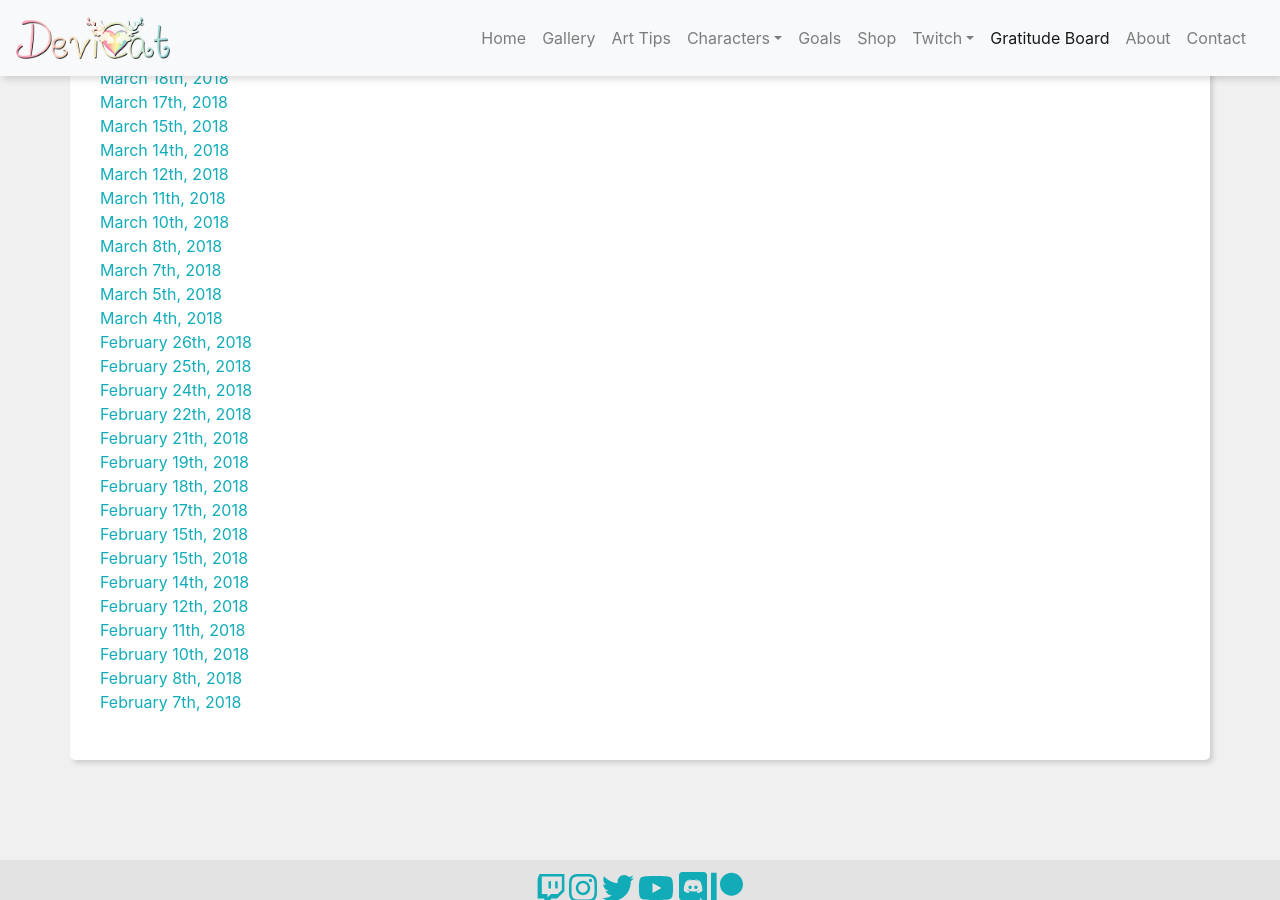
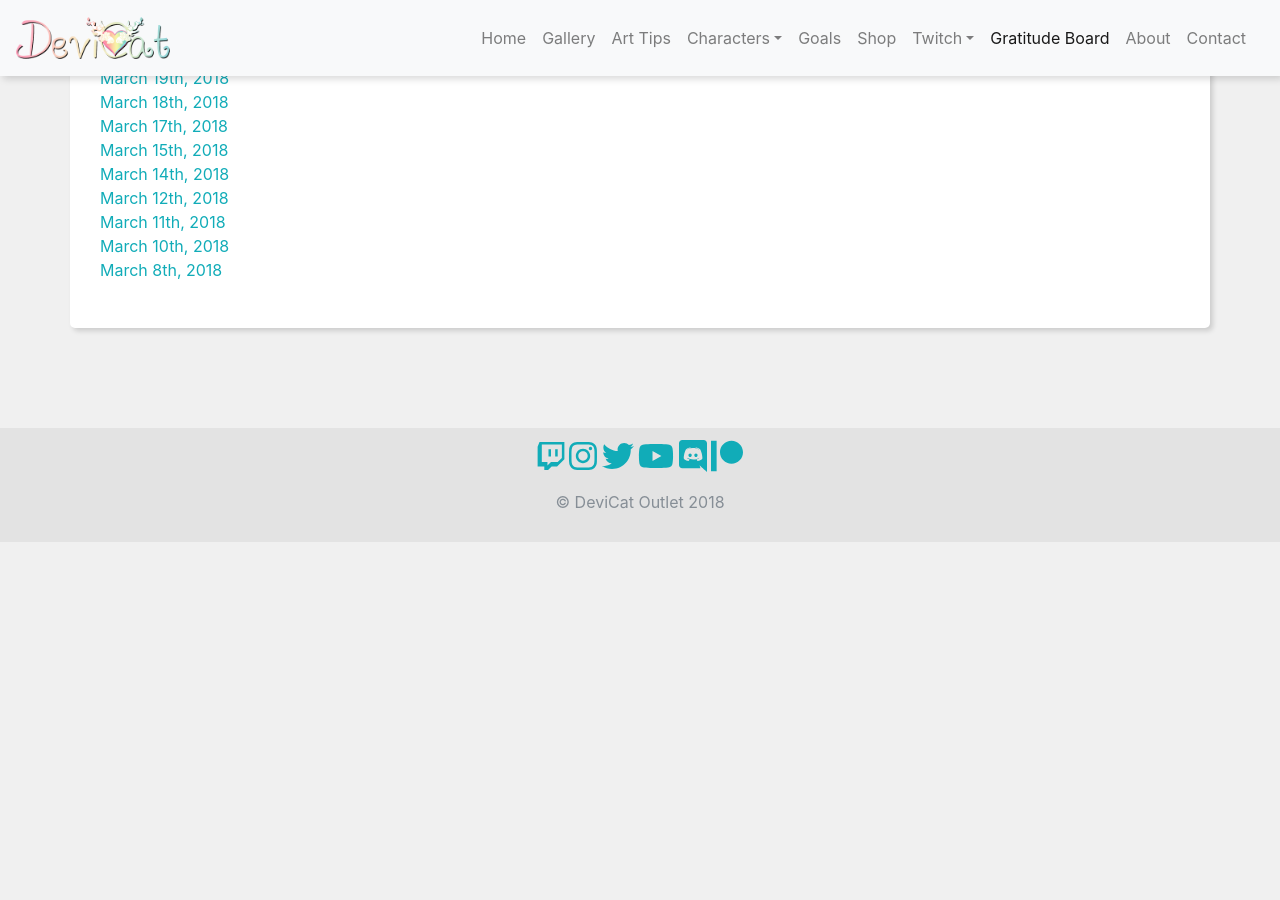
Before and after one commit to DeviCatOutlet/devicatoutlet.github.io, a Jekyll site: the page built from gratitudeboard.md, in a window 1280 px wide and 900 px high, scrolled down 684 px. Built offline with Jekyll 4.4.1, drawn with Linux system fonts in a browser that asks for light colours; nearby versions of some CDN libraries; our own code applies the rules of GitHub Pages for plain Markdown files; after the commit the page ends 1226 px from its top, so only the background shows below that.

Commit message:
Update Gratitude Board

```diff
--- a/gratitudeboard.md
+++ b/gratitudeboard.md
@@ -38,22 +39,3 @@
 * [March 11th, 2018](https://twitter.com/DeviCatOutlet/status/973006762390507520)
 * [March 10th, 2018](https://twitter.com/DeviCatOutlet/status/972660628748980224)
 * [March 8th, 2018](https://twitter.com/DeviCatOutlet/status/971935807794753536)
-* [March 7th, 2018](https://twitter.com/DeviCatOutlet/status/971572058533580802)
-* [March 5th, 2018](https://twitter.com/DeviCatOutlet/status/970848667187007488)
-* [March 4th, 2018](https://twitter.com/DeviCatOutlet/status/970485644345692160)
-* [February 26th, 2018](https://twitter.com/DeviCatOutlet/status/968324368928530433)
-* [February 25th, 2018](https://twitter.com/DeviCatOutlet/status/967946836270026752)
-* [February 24th, 2018](https://twitter.com/DeviCatOutlet/status/967593608860839936)
-* [February 22th, 2018](https://twitter.com/DeviCatOutlet/status/966869199581863936)
-* [February 21th, 2018](https://twitter.com/DeviCatOutlet/status/966498273384194048)
-* [February 19th, 2018](https://twitter.com/DeviCatOutlet/status/965789550546210817)
-* [February 18th, 2018](https://twitter.com/DeviCatOutlet/status/965409215090184192)
-* [February 17th, 2018](https://twitter.com/DeviCatOutlet/status/965049122217693185)
-* [February 15th, 2018](https://twitter.com/DeviCatOutlet/status/964324703077896192)
-* [February 15th, 2018](https://twitter.com/DeviCatOutlet/status/964324703077896192)
-* [February 14th, 2018](https://twitter.com/DeviCatOutlet/status/963961333019443200)
-* [February 12th, 2018](https://twitter.com/DeviCatOutlet/status/963251785145241600)
-* [February 11th, 2018](https://twitter.com/DeviCatOutlet/status/962872876847288320)
-* [February 10th, 2018](https://twitter.com/DeviCatOutlet/status/962709963692011523)
-* [February 8th, 2018](https://twitter.com/DeviCatOutlet/status/961786161961275392)
-* [February 7th, 2018](https://twitter.com/DeviCatOutlet/status/961425151089881090)
```
Also changed, not shown: other parts of gratitudeboard.md (+1 -0 lines).
